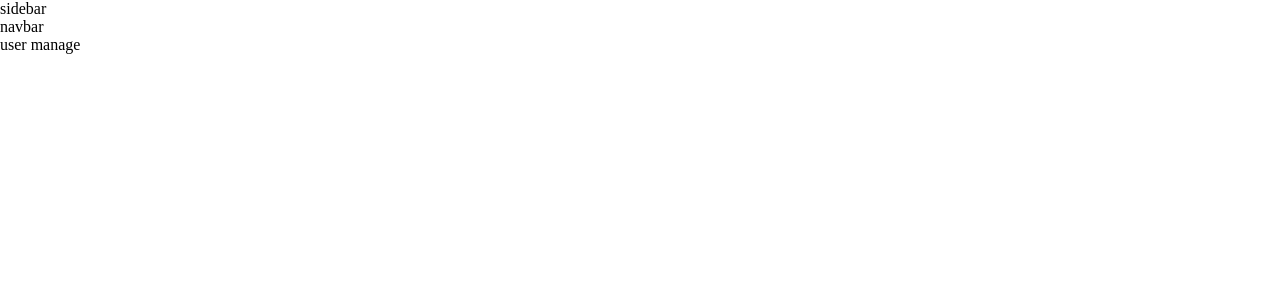
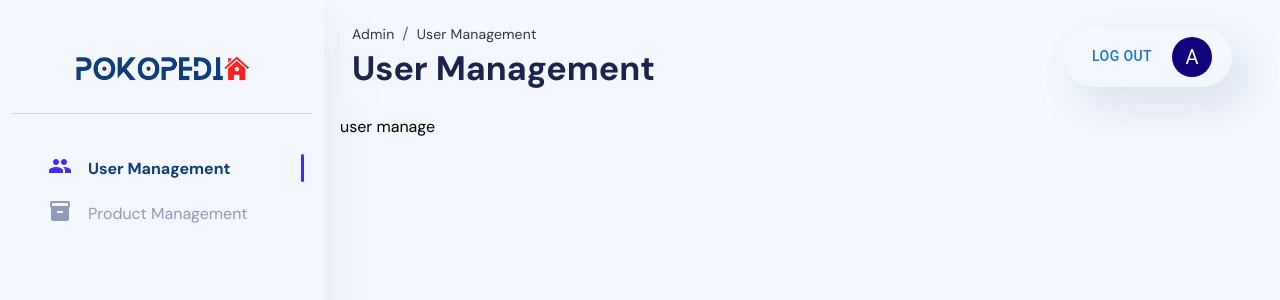
Before and after one commit to agunggst/reactjs-front-end-dashboard, a React (Create React App) app: page /admin/user-manage in a window 1280 px wide. Shown: the top 300 px of the page. Built offline with nearby package versions, Linux system fonts and the light colour scheme.

Commit message:
sidebar navbar done

```diff
--- a/package.json
+++ b/package.json
@@ -3,6 +3,10 @@
   "version": "0.1.0",
   "private": true,
   "dependencies": {
+    "@emotion/react": "^11.11.1",
+    "@emotion/styled": "^11.11.0",
+    "@mui/icons-material": "^5.14.16",
+    "@mui/material": "^5.14.16",
     "@testing-library/jest-dom": "^5.17.0",
     "@testing-library/react": "^13.4.0",
     "@testing-library/user-event": "^13.5.0",
--- a/src/components/Navbar.jsx
+++ b/src/components/Navbar.jsx
@@ -1,7 +1,41 @@
+import { useNavigate } from "react-router-dom"
+import "./style/Navbar.css"
+import { Button, Breadcrumbs, Avatar } from "@mui/material"
+
 const Navbar = () => {
+  const navigate = useNavigate()
+  const breadcrumbs = [
+    {
+      text: 'Admin',
+      path: false
+    },
+    {
+      text: 'User Management',
+      path: '/admin/user-manage'
+    }
+  ]
+
+  const handleClickBreadcrumb = (path) => {
+    if (path) navigate(path)
+  }
   return (
     <div className="navbar">
-      navbar
+      <div className="left">
+        <Breadcrumbs separator="/" aria-label="breadcrumb">
+          {breadcrumbs.map((breadcrumb, index) => {
+            return (
+              <div className='breadcumb-item' key={index} onClick={() => handleClickBreadcrumb(breadcrumb.path)}>{breadcrumb.text}</div>
+            )
+          })}
+        </Breadcrumbs>
+        <div className="title">User Management</div>
+      </div>
+      <div className="right">
+        <div className="profile-nav">
+          <Button variant="text" style={{marginRight: '12px'}}>Log out</Button>
+          <Avatar sx={{ bgcolor: '#11047a' }}>A</Avatar>
+        </div>
+      </div>
     </div>
   )
 }
--- a/src/components/Sidebar.jsx
+++ b/src/components/Sidebar.jsx
@@ -1,7 +1,50 @@
+import { Link } from 'react-router-dom';
+import PokopediaLogo from '../assets/pokopedia-Icon-Font.png'
+import "./style/Sidebar.css"
+
+import GroupIcon from '@mui/icons-material/Group'
+import Inventory2Icon from '@mui/icons-material/Inventory2'
+import { useState } from 'react';
+
 const Sidebar = () => {
+  const [pathname, setPathname] = useState(window.location.pathname)
+
+  const navigationList = [
+    {
+      name: 'User Management',
+      icon: <GroupIcon/>,
+      path: '/admin/user-manage'
+    },
+    {
+      name: 'Product Management',
+      icon: <Inventory2Icon/>,
+      path: '/admin/product-manage'
+    }
+  ]
+
+  const changePathname = (pathname) => {
+    setPathname(pathname)
+  }
   return (
     <div className="sidebar">
-      sidebar
+      <div className="company-logo-container">
+        <img src={PokopediaLogo} alt="pokopedia" className="company-logo" />
+      </div>
+      <div className="navigation-container">
+        {navigationList.map((nav, index) => {
+          return (
+            <Link className={`navigation ${pathname === nav.path ? 'active-nav' : ''}`} key={index} to={nav.path} onClick={() => changePathname(nav.path)}>
+              <div className="left">
+                <div className={`icon ${pathname === nav.path ? 'active-icon' : ''}`}>{nav.icon}</div>
+                <div className="name">{nav.name}</div>
+              </div>
+              <div className="right">
+                <div className={`${pathname === nav.path ? 'mark' : ''}`}></div>
+              </div>
+            </Link>
+          )
+        })}
+      </div>
     </div>
   )
 }
--- /dev/null
+++ b/src/components/style/Navbar.css
@@ -0,0 +1,33 @@
+.navbar{
+  width: calc(100vw - 400px);
+  position: fixed;
+  padding: 12px;
+  background: rgba(244, 247, 254, 0.2);
+  backdrop-filter: blur(20px);
+  border-radius: 16px;
+  top: 10px;
+  display: flex;
+  justify-content: space-between;
+  align-items: center;
+}
+.navbar .title{
+  color: var(--text-dark-blue-1);
+  font-size: 34px;
+  font-weight: 700;
+}
+.navbar .breadcumb-item{
+  color: var(--text-black-2);
+  font-size: 14px;
+  font-weight: 400;
+  cursor: pointer;
+}
+.navbar .profile-nav{
+  background-color: var(--grey-base);
+  box-shadow: 14px 17px 40px 4px rgba(112, 144, 176, 0.18);
+  height: 40px;
+  border-radius: 30px;
+  display: flex;
+  justify-content: flex-end;
+  align-items: center;
+  padding: 10px 20px;
+}
--- /dev/null
+++ b/src/components/style/Sidebar.css
@@ -0,0 +1,52 @@
+.sidebar{
+  box-shadow: 14px 17px 40px 4px rgba(112, 144, 176, 0.08);
+  width: 300px;
+  height: calc(100vh - 48px);
+  padding: 24px 12px;
+}
+.sidebar .company-logo-container{
+  margin: 32px 0;
+  display: flex;
+  justify-content: center;
+}
+.sidebar .company-logo{
+  width: 175px;
+}
+.sidebar .navigation-container{
+  border-top: 1px solid rgba(135, 140, 189, 0.3);
+  padding: 28px;
+  padding-top: 32px;
+  padding-right: 0;
+}
+.sidebar .navigation{
+  display: flex;
+  align-items: center;
+  justify-content: space-between;
+  color: var(--text-grey);
+  font-weight: 400;
+  padding: 8px;
+  font-size: 16px;
+}
+.sidebar .navigation .left{
+  display: flex;
+  align-items: center;
+}
+.sidebar .mark{
+  width: 3px;
+  height: 28px;
+  background-color: var(--text-blue-1);
+  border-radius: 4px;
+}
+.sidebar .active-nav{
+  color: var(--text-black-1);
+  font-weight: 700;
+}
+.sidebar .active-icon{
+  color: var(--text-blue-1);
+}
+.sidebar .navigation .icon{
+  margin-right: 16px;
+}
+.sidebar .navigation .text{
+  padding-bottom: 3px;
+}
--- a/src/index.css
+++ b/src/index.css
@@ -1,3 +1,30 @@
+@import url("https://fonts.googleapis.com/css2?family=DM+Sans:ital,wght@0,400;0,500;0,700;1,400;1,500;1,700&display=swap");
 *{
   margin: 0px;
+  font-family: "DM Sans", sans-serif;
+  text-decoration: none;
+  color: inherit;
 }
+:root{
+  --base-white: #FFFFFF;
+  --text-black-1: #0f3e7a;
+  --text-black-2: #2d3748;
+  --text-dark-blue-1: #1B254B;
+  --grey-base: #F4F7FE;
+  --text-grey: #8F9BBA;
+  --text-blue-1: #422afb;
+}
+.default-layout, .blank-layout{
+  min-height: 100vh;
+  background-color: var(--grey-base);
+}
+.default-layout{
+  display: flex;
+  flex-direction: row;
+}
+.default-layout .page-container{
+  margin-left: 16px;
+}
+.page{
+  padding-top: 116px;
+}
--- a/src/layouts/AdminLayout.jsx
+++ b/src/layouts/AdminLayout.jsx
@@ -7,9 +7,11 @@ const AdminLayout = () => {
   return (
     <div className="default-layout">
       <Sidebar/>
-      <Navbar/>
       <div className="page-container">
-        <Outlet/>
+        <Navbar/>
+        <div className="page">
+          <Outlet/>
+        </div>
       </div>
     </div>
   )
--- /dev/null
+++ b/src/pages/ProductManage.jsx
@@ -0,0 +1,7 @@
+const ProductManage = () => {
+  return (
+    <div className="product-manage">prod</div>
+  )
+}
+
+export default ProductManage
--- a/src/routes/index.js
+++ b/src/routes/index.js
@@ -1,5 +1,6 @@
 import Login from "../pages/Login";
 import UserManage from "../pages/UserManage";
+import ProductManage from "../pages/ProductManage";
 
 export const adminRoutes = [
   {
@@ -7,6 +8,12 @@ export const adminRoutes = [
     name: 'User Manage',
     isGuarded: true,
     component: <UserManage />
+  },
+  {
+    path: 'product-manage',
+    name: 'Product Manage',
+    isGuarded: true,
+    component: <ProductManage />
   },
 ]
 
```
